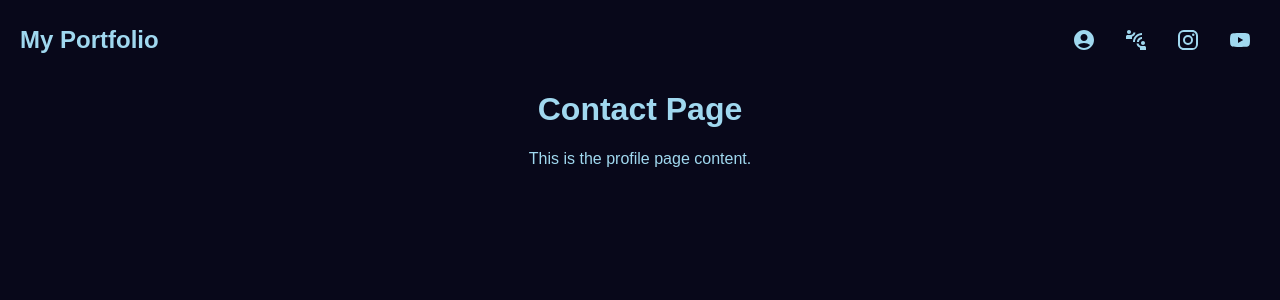
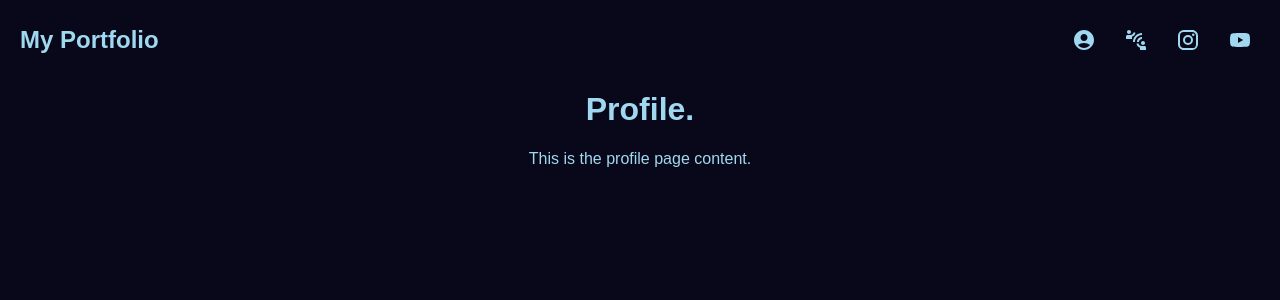
Before and after one commit to HibikiKobayashii/portforio, a Next.js app: page /profile in a window 1280 px wide. Shown: the top 300 px of the page. Built offline with nearby package versions, Linux system fonts and the light colour scheme.

Commit message:
Update profile.tsx

```diff
--- a/pages/profile.tsx
+++ b/pages/profile.tsx
@@ -33,7 +33,7 @@ const profile = () => {
           minHeight: "100vh",
         }}
       >
-        <h1>Contact Page</h1>
+        <h1>Profile.</h1>
         <p>This is the profile page content.</p>
       </main>
     </div>
```
